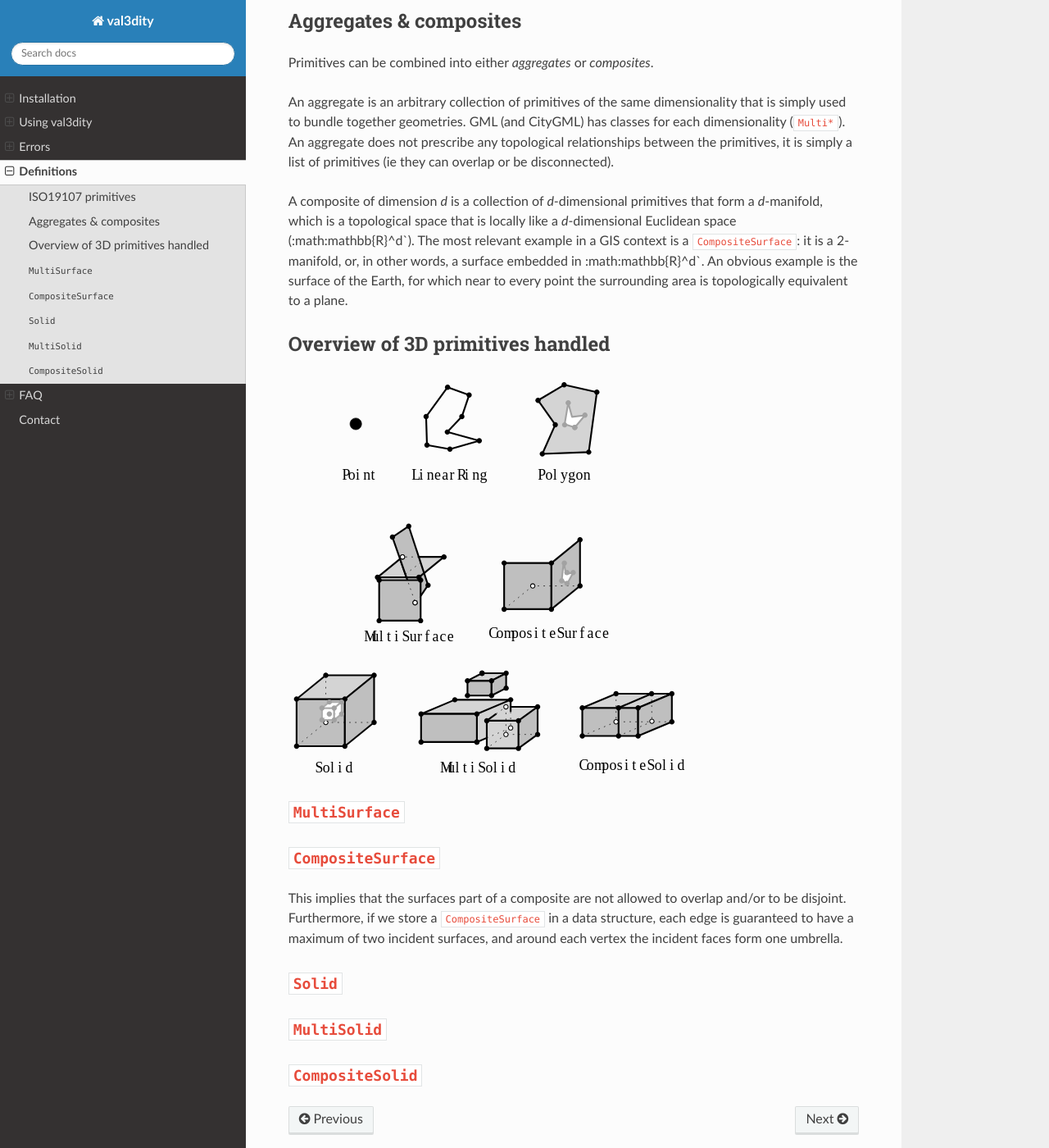
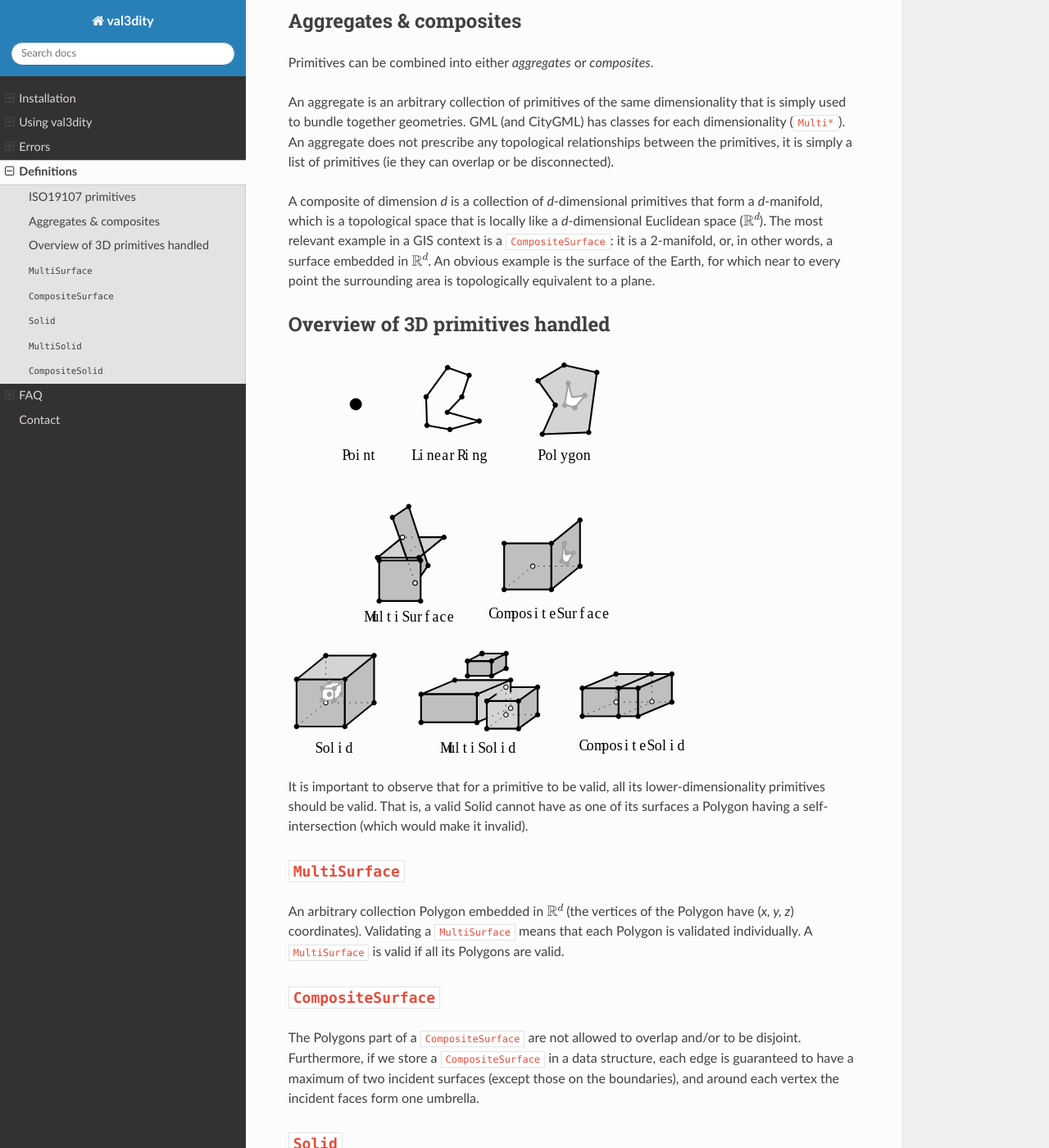
Before and after one commit to tudelft3d/val3dity, a Sphinx documentation site: the page built from docs/definitions.rst, in a window 1280 px wide and 1400 px high, scrolled down 1006 px. Shown: the whole window at 82% size. Built offline with Sphinx 7.4.7 and the Read the Docs theme 2.0.0, drawn with Linux system fonts in a browser that asks for light colours.

Commit message:
WIP definitions

```diff
--- a/docs/definitions.rst
+++ b/docs/definitions.rst
@@ -33,8 +33,8 @@ An aggregate is an arbitrary collection of primitives of the same dimensionality
 GML (and CityGML) has classes for each dimensionality (``Multi*``).
 An aggregate does not prescribe any topological relationships between the primitives, it is simply a list of primitives (ie they can overlap or be disconnected).
 
-A composite of dimension *d* is a collection of *d*-dimensional primitives that form a *d*-manifold, which is a topological space that is locally like a *d*-dimensional Euclidean space (:math:\mathbb{R}^d`).
-The most relevant example in a GIS context is a ``CompositeSurface``: it is a 2-manifold, or, in other words, a surface embedded in :math:\mathbb{R}^d`.
+A composite of dimension *d* is a collection of *d*-dimensional primitives that form a *d*-manifold, which is a topological space that is locally like a *d*-dimensional Euclidean space (:math:`\mathbb{R}^d`).
+The most relevant example in a GIS context is a ``CompositeSurface``: it is a 2-manifold, or, in other words, a surface embedded in :math:`\mathbb{R}^d`.
 An obvious example is the surface of the Earth, for which near to every point the surrounding area is topologically equivalent to a plane.
 
 
@@ -44,22 +44,25 @@ Overview of 3D primitives handled
 .. image:: _static/geomprimitives.svg
    :width: 70%
 
-
+It is important to observe that for a primitive to be valid, all its lower-dimensionality primitives should be valid.
+That is, a valid Solid cannot have as one of its surfaces a Polygon having a self-intersection (which would make it invalid).
 
 
 ``MultiSurface``
 ----------------
-
+An arbitrary collection Polygon embedded in :math:`\mathbb{R}^d` (the vertices of the Polygon have (*x, y, z*) coordinates).
+Validating a ``MultiSurface`` means that each Polygon is validated individually.
+A ``MultiSurface`` is valid if all its Polygons are valid.
 
 ``CompositeSurface``
 --------------------
-
-This implies that the surfaces part of a composite are not allowed to overlap and/or to be disjoint.
-Furthermore, if we store a ``CompositeSurface`` in a data structure, each edge is guaranteed to have a maximum of two incident surfaces, and around each vertex the incident faces form one umbrella.
+The Polygons part of a ``CompositeSurface`` are not allowed to overlap and/or to be disjoint.
+Furthermore, if we store a ``CompositeSurface`` in a data structure, each edge is guaranteed to have a maximum of two incident surfaces (except those on the boundaries), and around each vertex the incident faces form one umbrella.
 
 
 ``Solid``
 ---------
+
 
 ``MultiSolid``
 --------------
--- a/docs/usage.rst
+++ b/docs/usage.rst
@@ -172,4 +172,4 @@ For a ``MultiSolid``, each of the ``Solid`` is validated individually, but the t
 
 For a ``CompositeSurface``, the surface formed by the individual surfaces must be a 2-manifold, and the same hierarchical validation applies.
 
-For ``MultiSurfaces``, only the validation of the individual polygons is performed, ie are they valid according to the 2D rules, and are they planar (we use a tolerance that can be defined)?
+For ``MultiSurfaces``, only the validation of the individual polygon validation is performed, ie are they valid according to the 2D rules, and are they planar (we use a tolerance that can be defined)?
```
